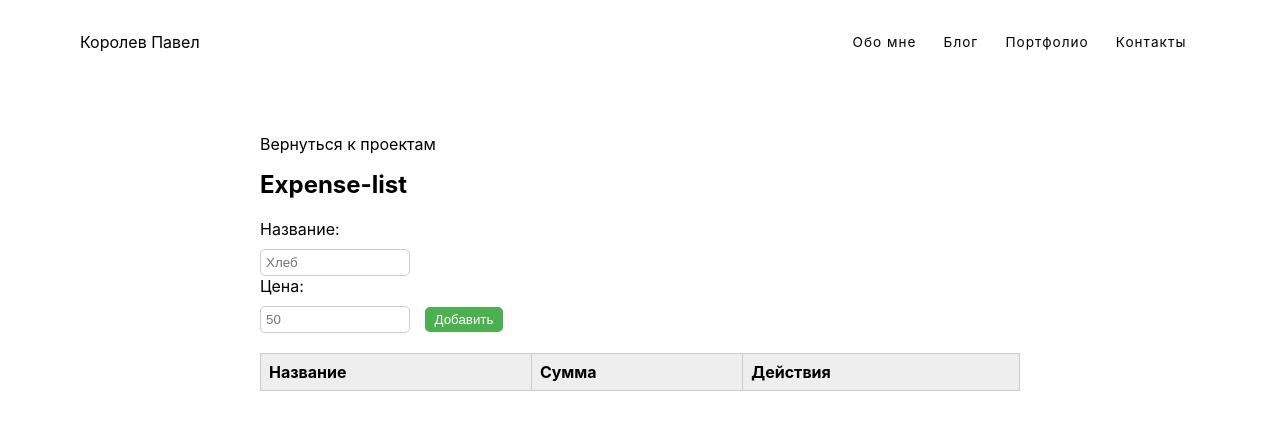
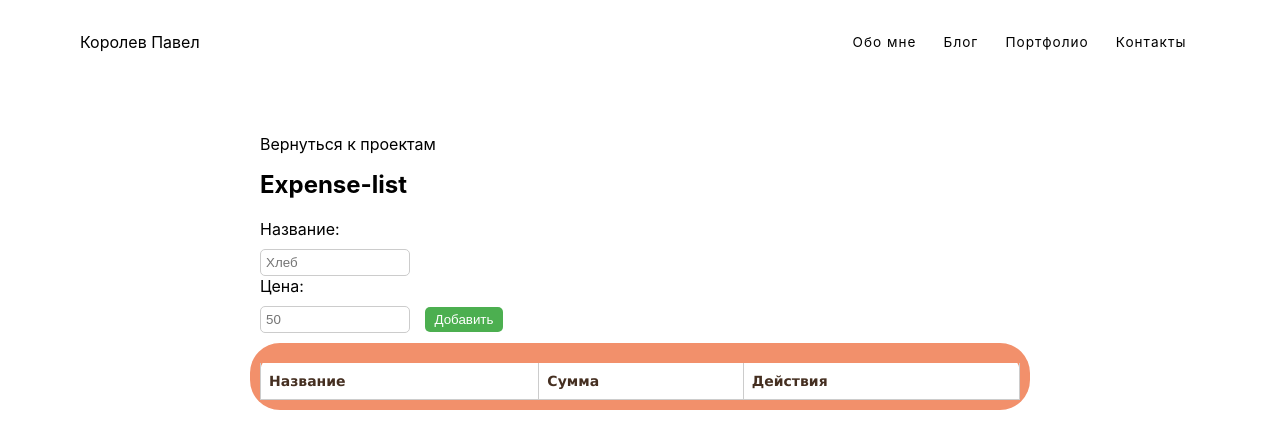
Before and after one commit to DOLBOLESCH/gitdntwrk, a SvelteKit app: page /project/apps/2 in a window 1280 px wide. Shown: the top 448 px of the page. Built offline with nearby package versions, Linux system fonts and the light colour scheme.

Commit message:
some css fixes

```diff
--- a/src/routes/project/apps/2/+page.svelte
+++ b/src/routes/project/apps/2/+page.svelte
@@ -69,17 +69,26 @@
         margin-top: 20px;
         border-collapse: collapse;
         width: 100%;
-    }
+        font-family: "Lucida Sans Unicode", "Lucida Grande", Sans-Serif;
+        font-size: 14px;
+        text-align: left;
+        border-radius: 20px;
+        box-shadow: 0 0 0 10px #F2906B;
+        color: #452F21;
+}
 
     th,
     td {
         border: 1px solid #ccc;
         padding: 8px;
         text-align: left;
+        border-top: 10px solid #F2906B;
+    background: white;
     }
 
     th {
-        background-color: #eee;
+        background-color: white;
+        padding: 10px 8px;
     }
 
     button {
@@ -94,4 +103,17 @@
         font-size: 24px;
         margin-bottom:20px;
     }
+
+    table th:first-child {
+        border-top-left-radius: 20px;
+    }
+    table th:last-child {
+        border-top-right-radius: 20px;
+    }
+    table td:first-child {
+        border-bottom-left-radius: 20px;
+    }
+    table td:last-child {
+        border-bottom-right-radius: 20px;
+    }
 </style>
```
